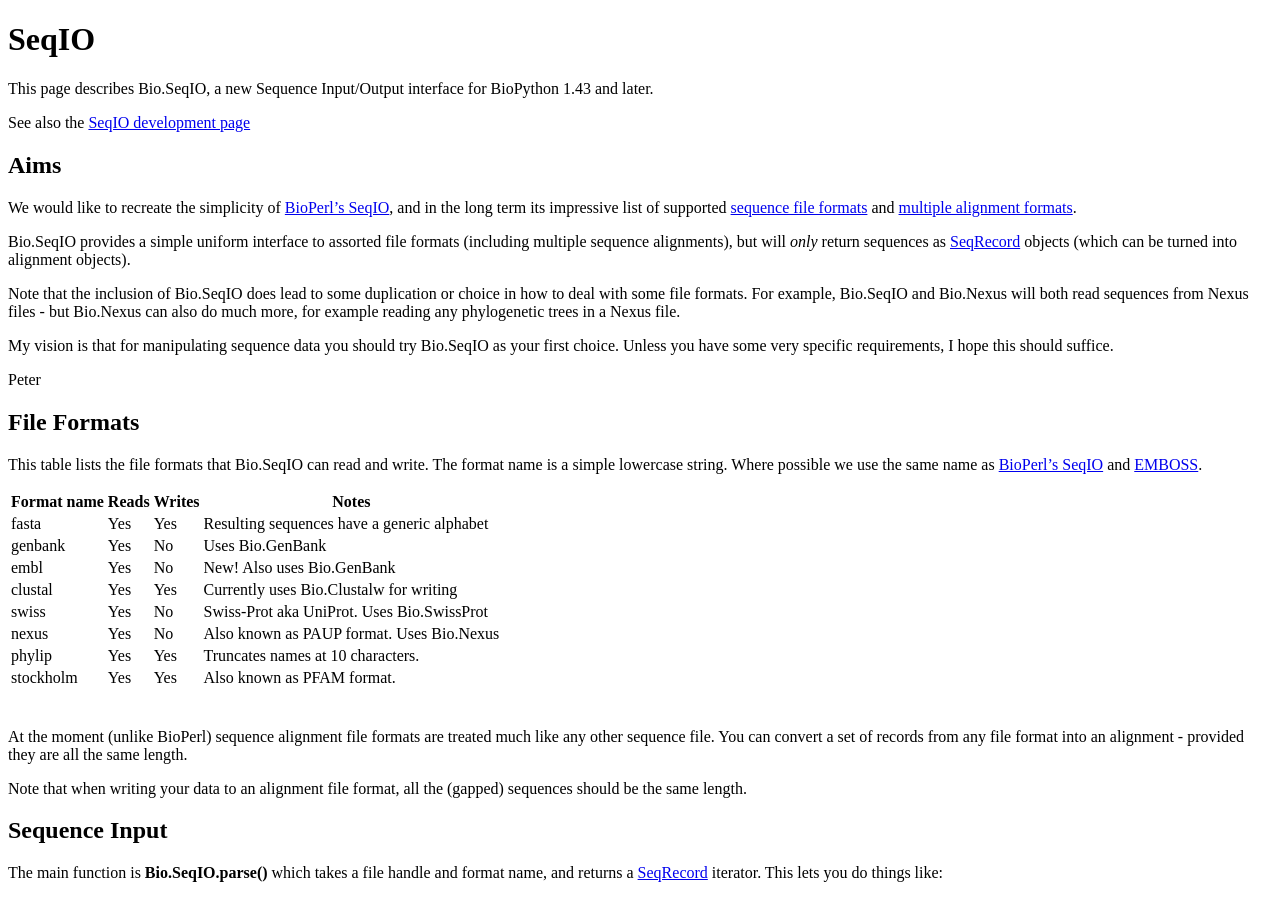
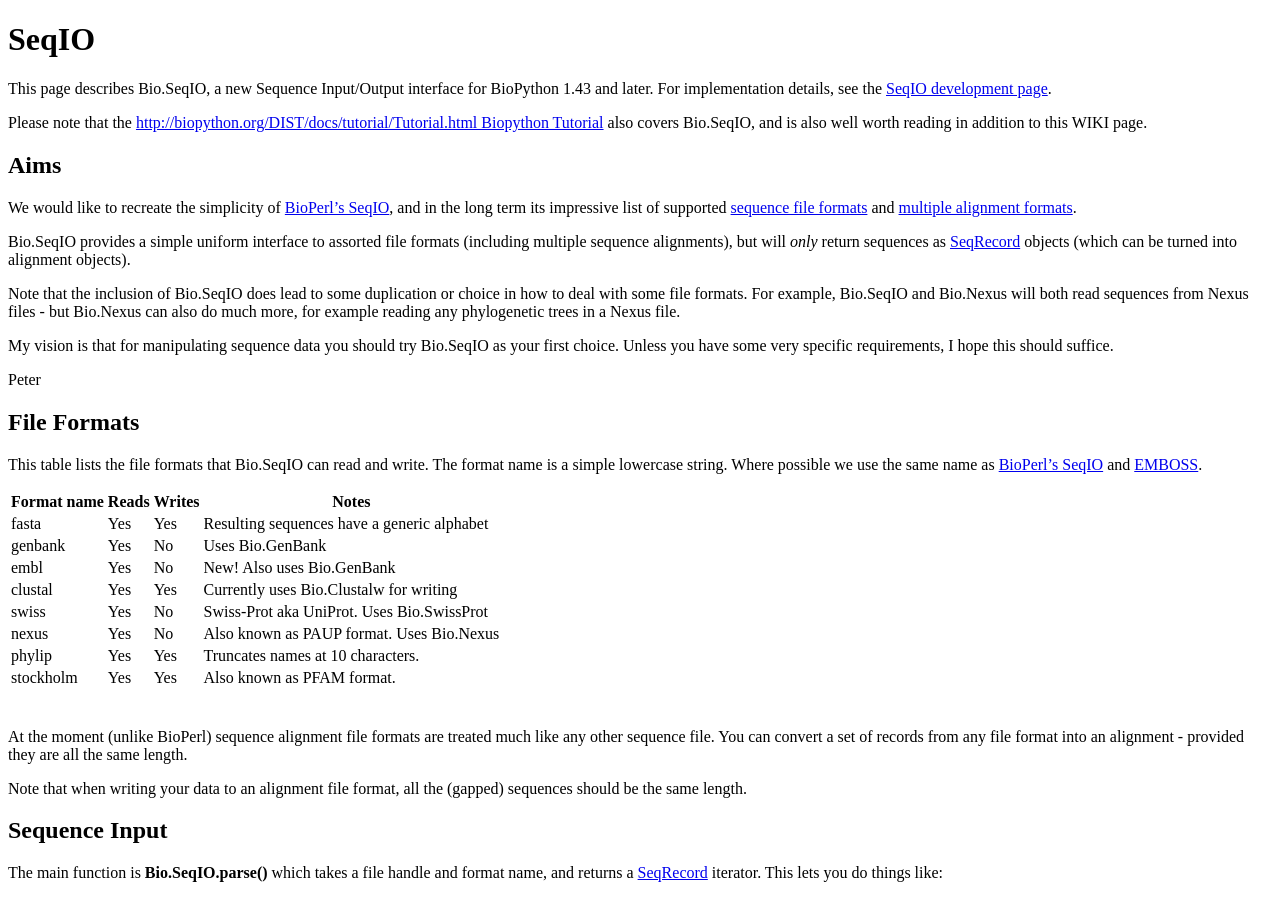
Before and after one commit to biopython/biopython.github.io, a Jekyll site: the page built from wiki/SeqIO.md, in a window 1280 px wide and 900 px high. Built offline with Jekyll 4.4.1, drawn with Linux system fonts in a browser that asks for light colours.

Commit message:
Link to tutorial

```diff
--- a/wiki/SeqIO.md
+++ b/wiki/SeqIO.md
@@ -5,9 +5,14 @@ layout: wiki
 ---
 
 This page describes Bio.SeqIO, a new Sequence Input/Output interface for
-BioPython 1.43 and later.
+BioPython 1.43 and later. For implementation details, see the [SeqIO
+development page](SeqIO_dev "wikilink").
 
-See also the [SeqIO development page](SeqIO_dev "wikilink")
+Please note that the
+[http://biopython.org/DIST/docs/tutorial/Tutorial.html Biopython
+Tutorial](http://biopython.org/DIST/docs/tutorial/Tutorial.html_Biopython_Tutorial "wikilink")
+also covers Bio.SeqIO, and is also well worth reading in addition to
+this WIKI page.
 
 Aims
 ----
```
Also changed, not shown: 1 other file.
